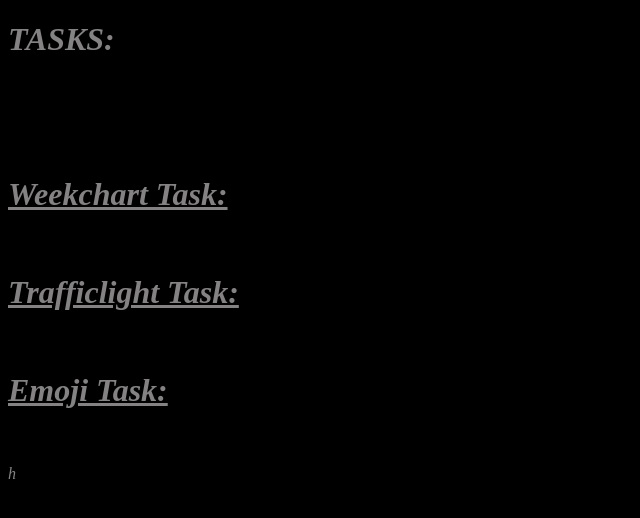
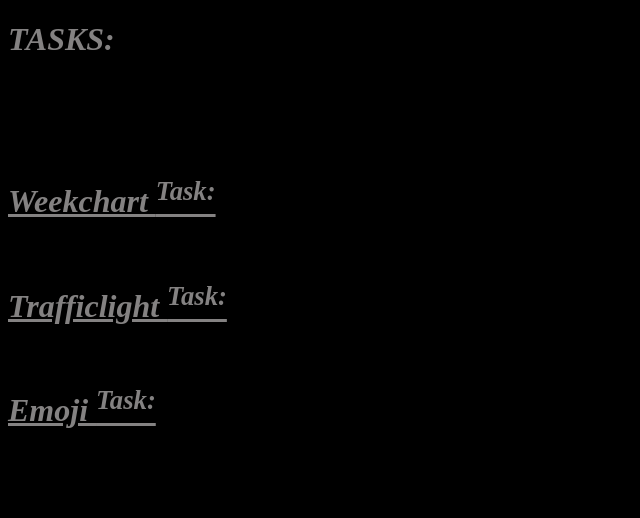
Before and after one commit to Saiyaswanthpasupuleti/29_june_2024, a plain HTML site: page index.html in a window 1280 px wide. Shown: the whole page, without its empty margins (0-640 px from the left). Drawn offline with Linux system fonts and the light colour scheme.

Commit message:
commited

```diff
--- a/index.html
+++ b/index.html
@@ -20,9 +20,9 @@
 
 
     </pre>
-    <a href="./week/weeks.html"><h1>Weekchart Task:</h1></a> <br>
-    <a href="./tl/traffic.html"><h1>Trafficlight Task:</h1></a> <br>
-    <a href="./emoji/emoji.html"><h1>Emoji Task:</h1></a> <br>
-    <p>h</p>
+    <a href="./week/weeks.html"><h1>Weekchart <sup>Task:</sup></h1></a> <br>
+    <a href="./tl/traffic.html"><h1>Trafficlight <sup>Task:</sup></h1></a> <br>
+    <a href="./emoji/emoji.html"><h1>Emoji <sup> Task:</sup></h1></a> <br>
+
 </body>
 </html>
```
